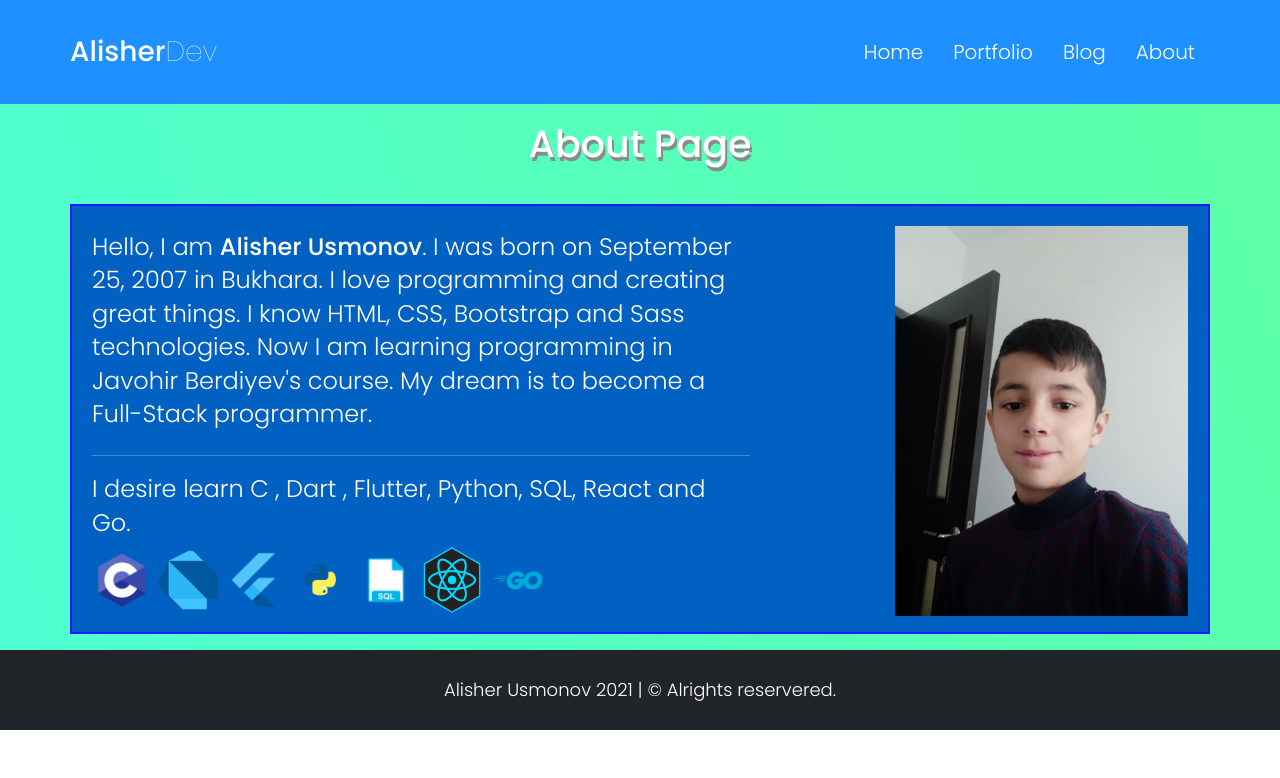
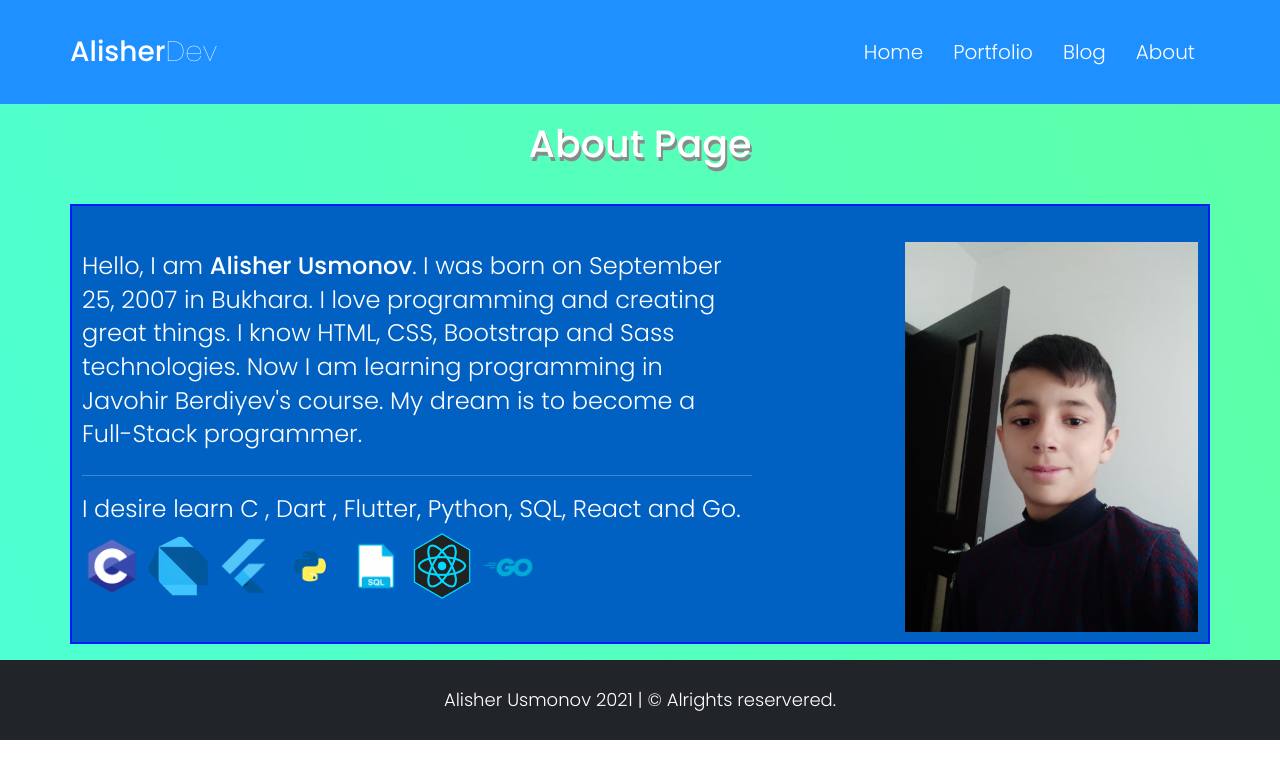
Before and after one commit to zhondori/portfolio-website, a React (Create React App) app: page /about in a window 1280 px wide. Shown: the top 778 px of the page. Built offline with nearby package versions, Linux system fonts and the light colour scheme.

Commit message:
Update About.css

```diff
--- a/src/About/About.css
+++ b/src/About/About.css
@@ -12,12 +12,11 @@
 }
 .about-me {
   width: 90%;
-  height: 95%;
   border: 2px solid #001aff;
   display: grid;
   grid-template-columns: 60% 40%;
-  padding: 20px !important;
-  height: 430px;
+  padding: 10px !important;
+  height: 440px;
   background: #0061c2;
   color: #ffffff;
 }
```
